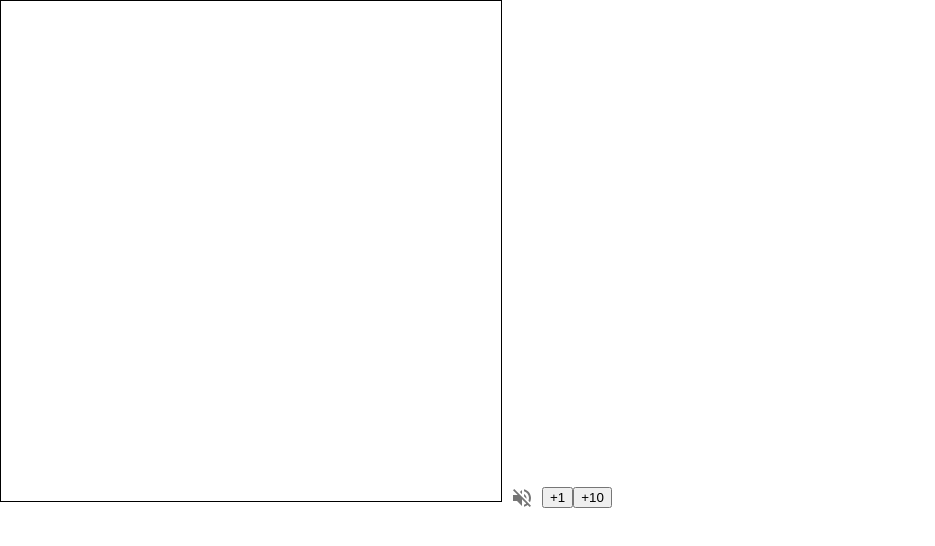
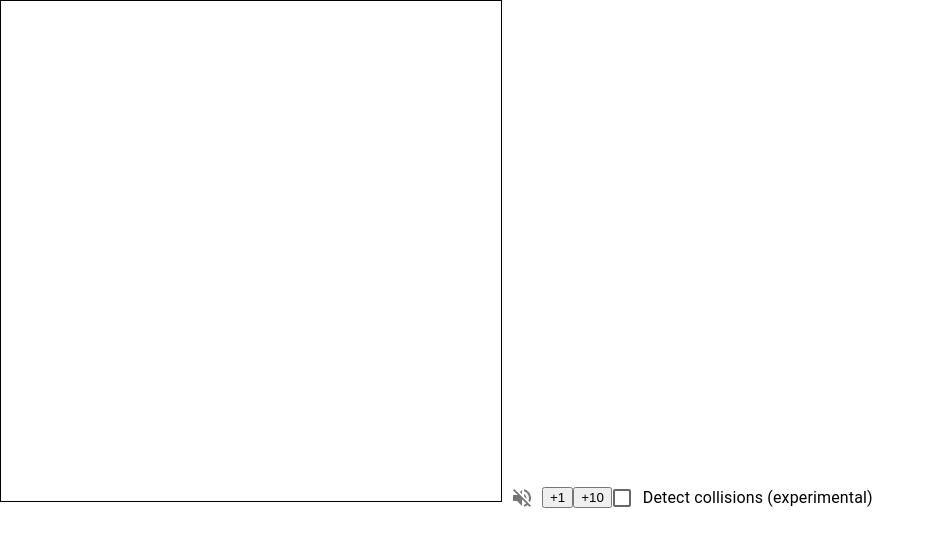
Before and after one commit to thatrobotdev/dvd-logo-simulator, a React (Create React App) app: page / in a window 1280 px wide. Shown: the top 546 px of the page, without its empty margins (0-935 px from the left). Built offline with nearby package versions, Linux system fonts and the light colour scheme; no server answers; the HTML template or start-up script is replaced by a standard one.

Commit message:
Add option to turn off detecting collisions

```diff
--- a/src/App.tsx
+++ b/src/App.tsx
@@ -9,10 +9,11 @@ import * as Tone from "tone";
 import IconButton from "@mui/material/IconButton";
 import VolumeOff from "@mui/icons-material/VolumeOff";
 import VolumeUp from "@mui/icons-material/VolumeUp";
+import {Checkbox, FormControlLabel} from "@mui/material";
 
 const App = () => {
   const DEBUG = false;
-  const DRAW_RECT = true;
+  const DRAW_RECT = false;
 
   const logoRef = useRef(null);
   const samplerRef = useRef(
@@ -29,12 +30,13 @@ const App = () => {
   const [isImgLoading, setIsImgLoading] = useState(true);
   const [isSoundLoading, setIsSoundLoading] = useState(true);
   const [isMuted, setIsMuted] = useState(true);
+  const [isDetectCollisions, setIsDetectCollisions] = useState(false);
 
   const onImgLoad = () => {
     setIsImgLoading(false);
   };
 
-  const handleMuteButtonClick = async () => {
+  const toggleMute = async () => {
     if (isSoundLoading) {
       await Tone.start();
       setIsSoundLoading(false);
@@ -42,9 +44,12 @@ const App = () => {
     setIsMuted((prevState) => !prevState);
   };
 
+  const toggleDetectCollisions = () => setIsDetectCollisions((prev) => !prev);
+
   const {addLogo, draw} = useLogoAnimation({
     logoRef,
     isLoading: isImgLoading || isSoundLoading,
+    isDetectCollisions,
   });
 
   const spawnN = (n: number) => {
@@ -62,14 +67,20 @@ const App = () => {
         params={{DEBUG, DRAW_RECT}}
         sampler={samplerRef.current}
       />
-      <IconButton
-        onClick={handleMuteButtonClick}
-        aria-label={isMuted ? "Unmute" : "Mute"}
-      >
+      <IconButton onClick={toggleMute} aria-label={isMuted ? "Unmute" : "Mute"}>
         {isMuted ? <VolumeOff /> : <VolumeUp />}
       </IconButton>
       <button onClick={addLogo}>+1</button>
       <button onClick={() => spawnN(10)}>+10</button>
+      <FormControlLabel
+        control={
+          <Checkbox
+            checked={isDetectCollisions}
+            onChange={toggleDetectCollisions}
+          />
+        }
+        label="Detect collisions (experimental)"
+      />
       <div style={{display: "none"}}>
         {/* Alt not needed, img is just a source for the canvas */}
         {/* eslint-disable-next-line jsx-a11y/alt-text */}
--- a/src/DVDLogo.ts
+++ b/src/DVDLogo.ts
@@ -171,7 +171,7 @@ export class DVDLogo {
   };
 
   /* Move drawing position for next step, based on the logo's delta values.
-   * Also, force the circle not to move outside the canvas if
+   * Also, force the logo not to move outside the canvas if
    * a collision has been detected. This is necessary to stop the circle
    * 'escaping' after a pause in animation, e.g when changing tabs.
    */
@@ -196,7 +196,8 @@ export class DVDLogo {
     prevDistancePerStep: number,
     frameCount: number,
     ctx: CanvasRenderingContext2D,
-    sampler: Sampler
+    sampler: Sampler,
+    isDetectCollisions: Boolean
   ) => {
     if (frameCount === 0) return;
 
@@ -208,7 +209,7 @@ export class DVDLogo {
     this.moveDrawingPosition(ctx);
 
     // Check if it will hit another logo next step
-    this.detectObjectCollision(logos, sampler);
+    isDetectCollisions && this.detectObjectCollision(logos, sampler);
 
     this.paint(ctx);
   };
--- a/src/useLogoAnimation.ts
+++ b/src/useLogoAnimation.ts
@@ -23,10 +23,11 @@ export class Animation {
 interface params {
   logoRef: MutableRefObject<null>;
   isLoading: boolean;
+  isDetectCollisions: boolean;
 }
 
 const useLogoAnimation = (params: params) => {
-  const {logoRef, isLoading} = params;
+  const {logoRef, isLoading, isDetectCollisions} = params;
 
   const animation = useRef(new Animation()).current;
 
@@ -56,7 +57,8 @@ const useLogoAnimation = (params: params) => {
         animation.prevDistancePerStep,
         animation.frameCount,
         ctx,
-        sampler
+        sampler,
+        isDetectCollisions
       );
     });
 
```
